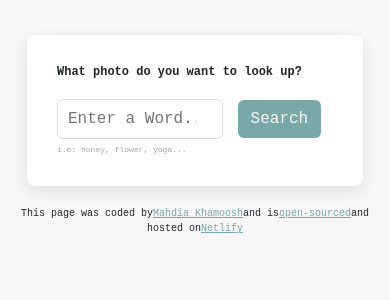
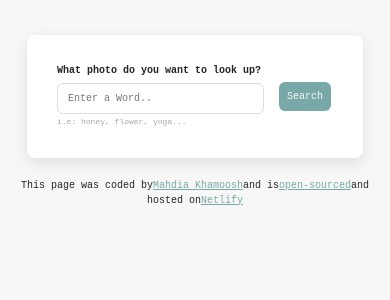
Before and after one commit to Mahdia-123/react-gallery-app, a React (Create React App) app: page / in a window 390 px wide. Shown: the top 300 px of the page. Built offline with nearby package versions, Linux system fonts and the light colour scheme.

Commit message:
Update Gallery.css

```diff
--- a/src/Gallery.css
+++ b/src/Gallery.css
@@ -22,7 +22,7 @@
   color: rgb(167, 166, 166);
   font-size: 12px;
   line-height: 1.5;
-  margin-top: 5px;
+  margin-top: 2px;
 }
 .Gallery .btn {
   color: #f7f7f7;
@@ -37,15 +37,18 @@
 }
 @media (max-width: 960px) {
   .Gallery h1 {
-    font-size: 12px;
+    font-size: 10px;
+    margin-bottom: 5px;
   }
   .Gallery .Hint {
     font-size: 8px;
   }
   .Gallery input {
-    width: 60%;
+    width: 75%;
+    font-size: 10px;
   }
   .Gallery .btn {
-    padding: 8px 8pxpx;
+    padding: 6px 7px;
+    font-size: 10px;
   }
 }
```
